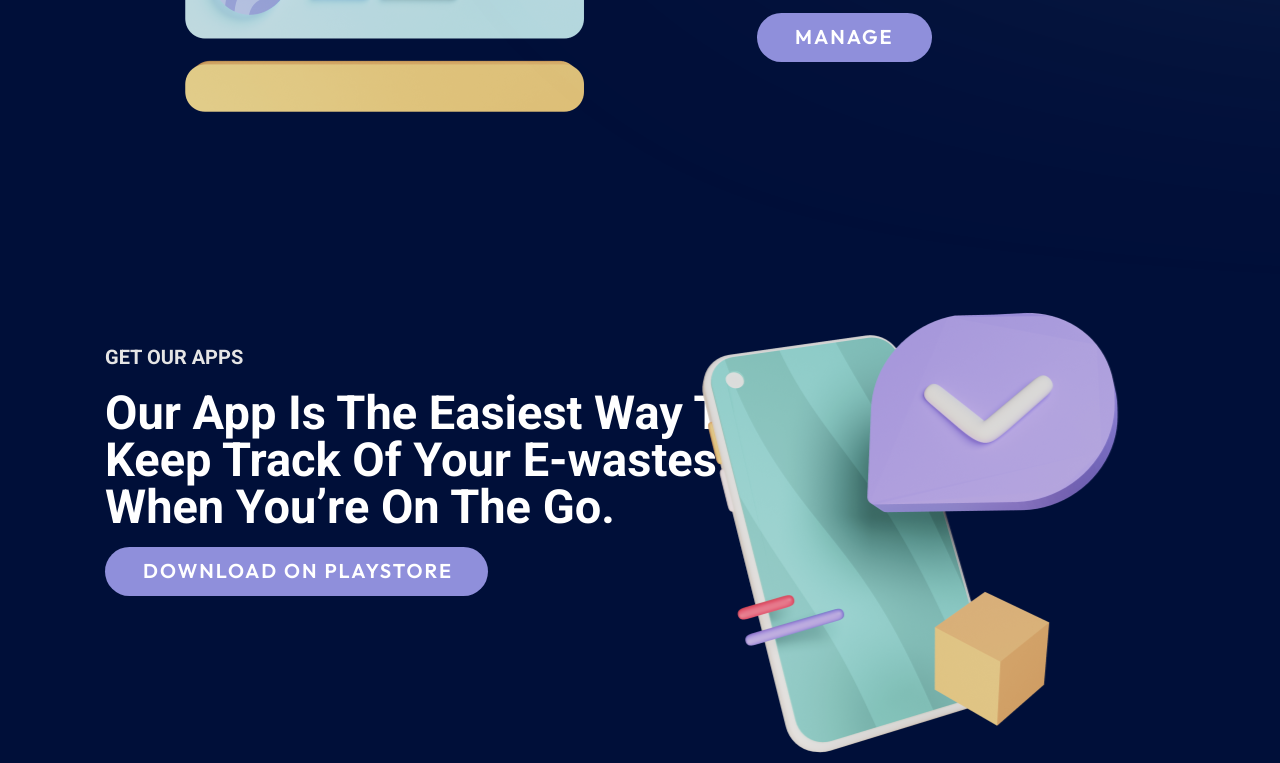
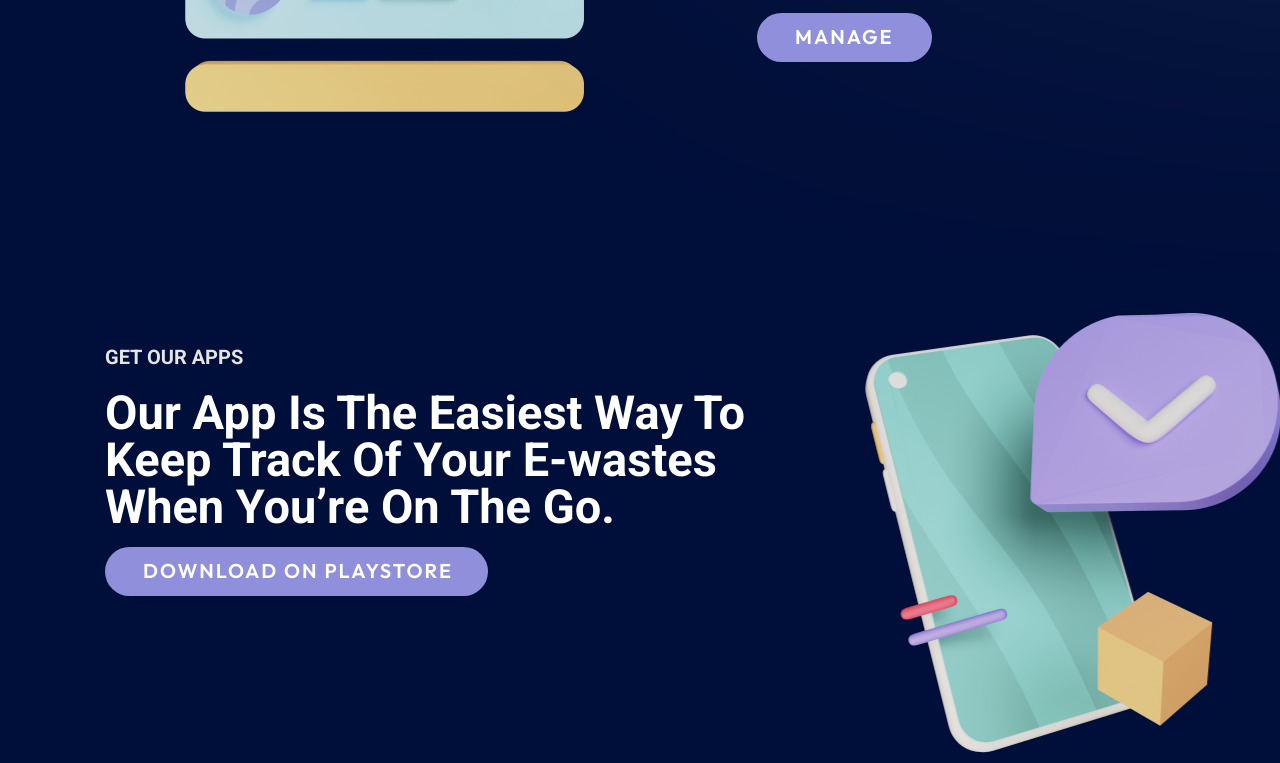
Before and after one commit to MathewSin/ReTechWeb, a plain HTML site: page index.html in a window 1280 px wide. Shown: the part 1236-1999 px from the top of the page. Drawn offline with nearby package versions, Linux system fonts and the light colour scheme; a small style sheet from the web is missing.

Commit message:
Update desktop-1.css

```diff
--- a/css/desktop-1.css
+++ b/css/desktop-1.css
@@ -365,7 +365,7 @@
   display: flex;
   height: 487px;
   justify-content: flex-end;
-  left: 537px;
+  left: 700px;
   min-width: 510px;
   position: absolute;
   top: 9px;
```
